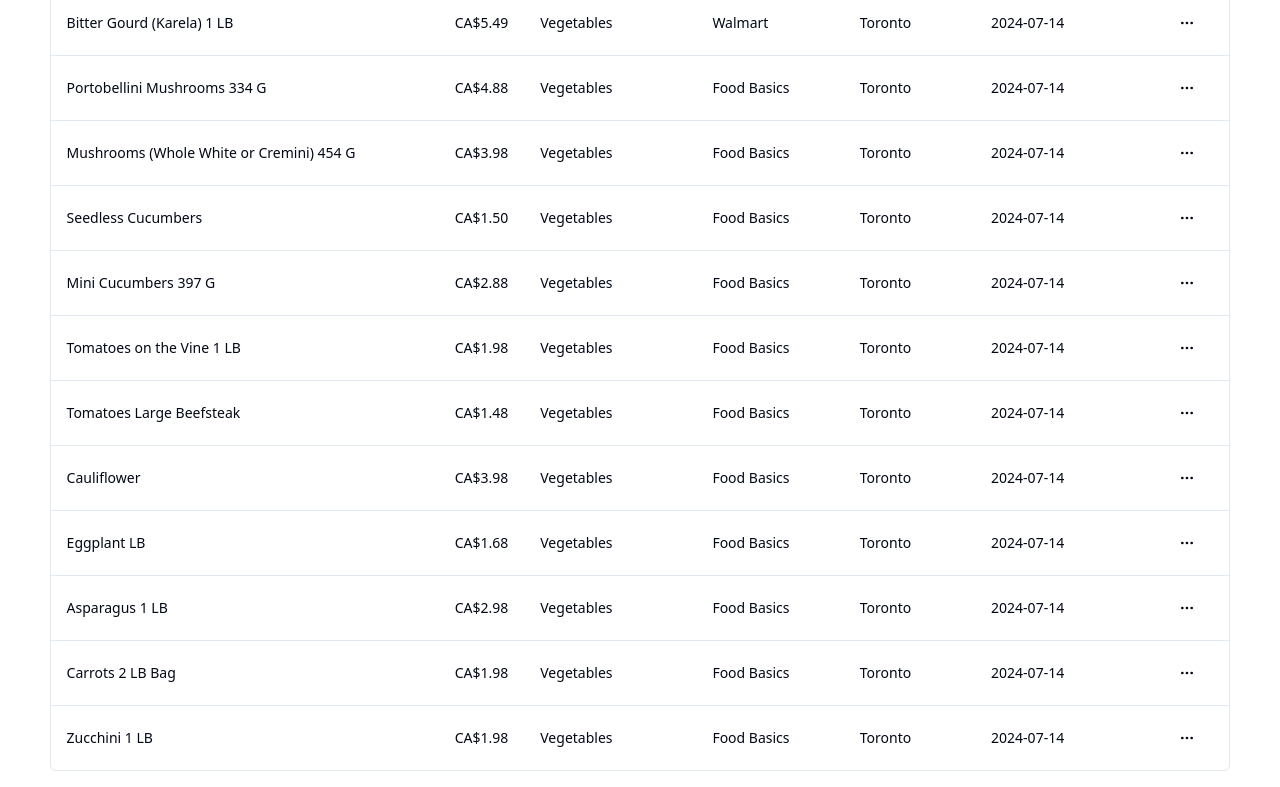
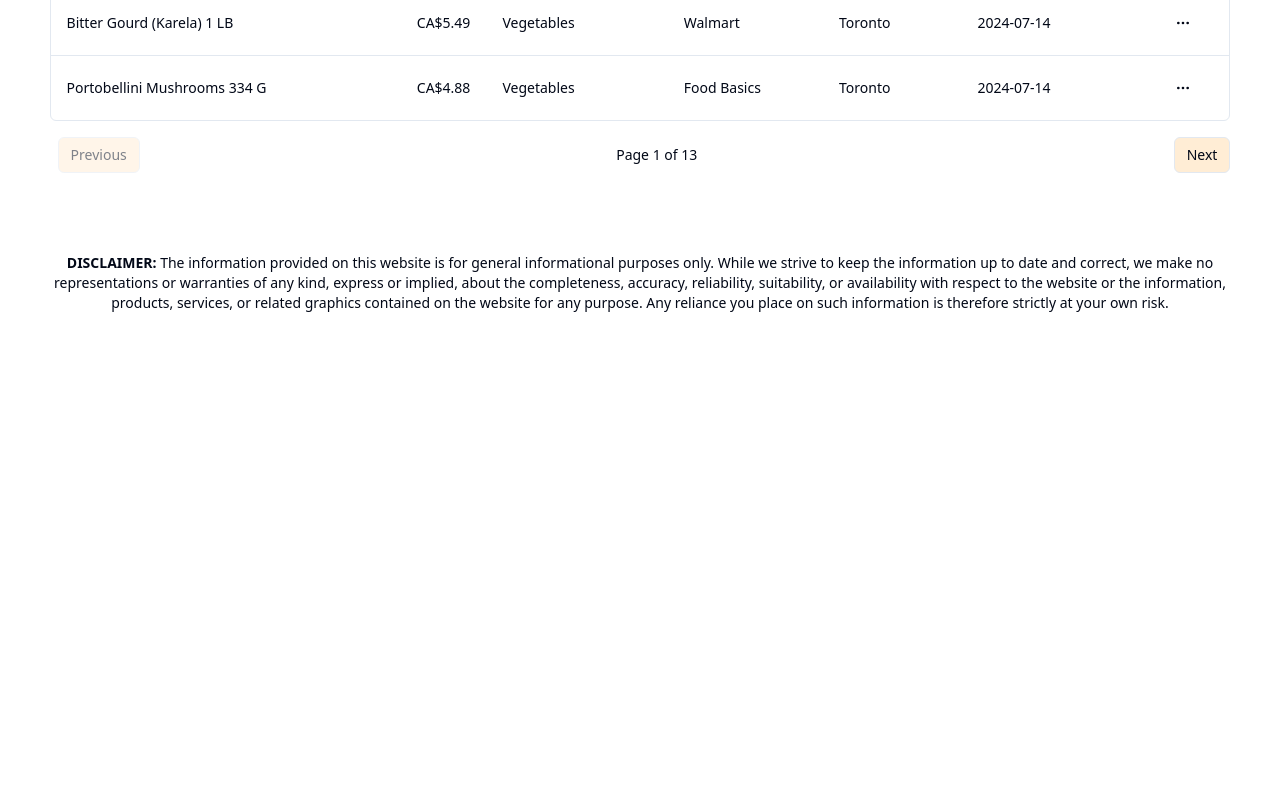
Before and after one commit to koqonut/price-peekaboo-nextjs, a Next.js app: page /home in a window 1280 px wide. Shown: the part 1120-1907 px from the top of the page. After the commit the page ends 1483 px from the top, so only its background shows below. Built offline with nearby package versions, Linux system fonts and the light colour scheme.

Commit message:
add page numbers and reduce pagination to 10

```diff
--- a/src/components/ui/data-table.tsx
+++ b/src/components/ui/data-table.tsx
@@ -141,18 +141,28 @@ export function DataTable<TData, TValue>({
                 </Table>
             </div>
 
-            <div className="flex items-center justify-end space-x-2 py-4">
+            <div className="flex items-center space-x-2 py-4 justify-between">
+
                 <Button
                     variant="outline"
                     size="sm"
+                    className="ml-2 bg-orange-100 hover:bg-orange-200 focus:bg-orange-300"
+
                     onClick={() => table.previousPage()}
                     disabled={!table.getCanPreviousPage()}
                 >
                     Previous
                 </Button>
+
+                <p className="text-sm md:text-base lg:text-sm leading-relaxed text-center">
+                    Page {table.getState().pagination.pageIndex + 1} of {table.getPageCount()}
+                </p>
+
                 <Button
                     variant="outline"
                     size="sm"
+                    className="ml-2 bg-orange-100 hover:bg-orange-200 focus:bg-orange-300"
+
                     onClick={() => table.nextPage()}
                     disabled={!table.getCanNextPage()}
                 >
--- a/src/data/columns.tsx
+++ b/src/data/columns.tsx
@@ -137,5 +137,5 @@ export const columns: ColumnDef<Product>[] = [
 
 ]
 
-export const pagination = { pageSize: 20, }
+export const pagination = { pageSize: 10, }
 export const columnVisibility = { "id": false }
```
